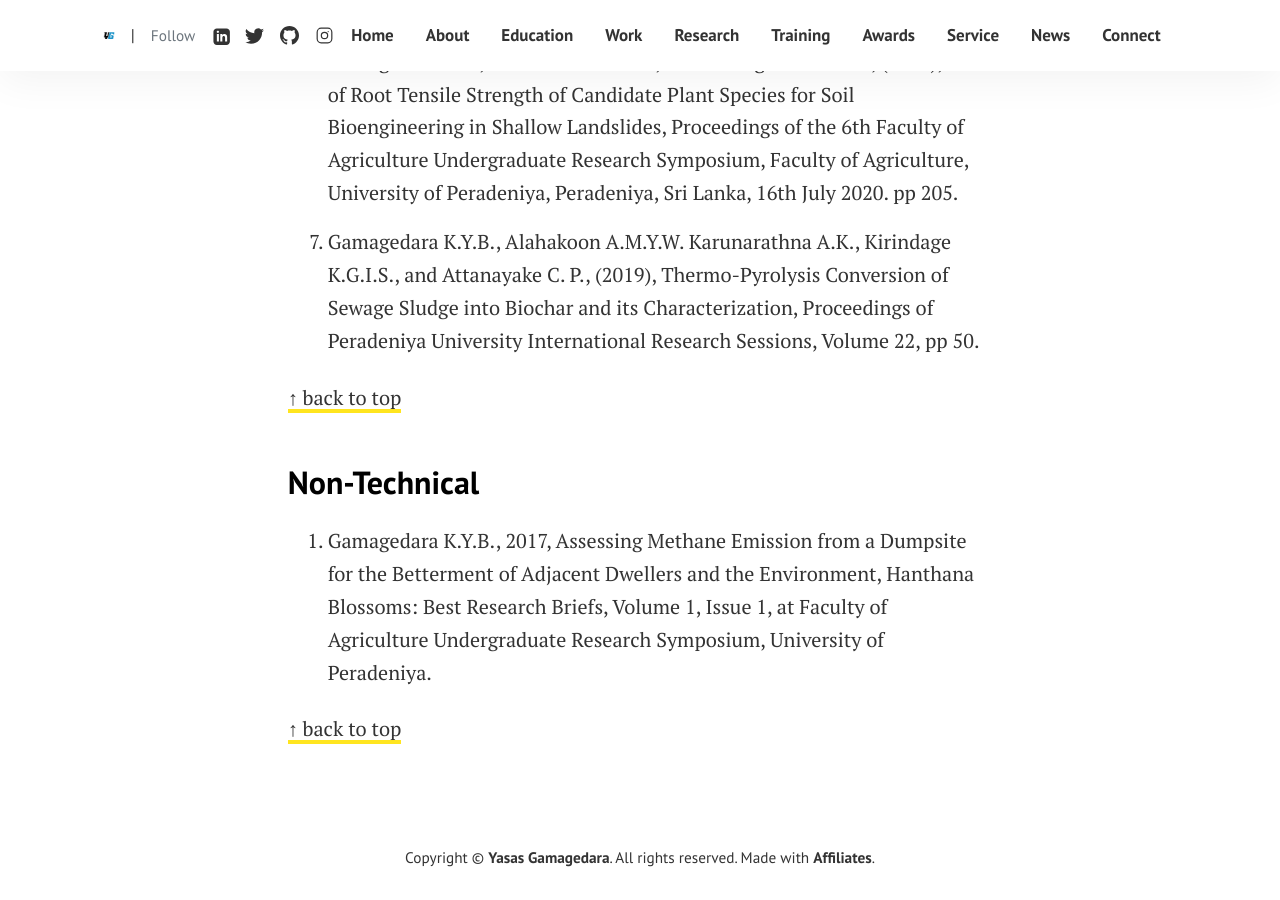
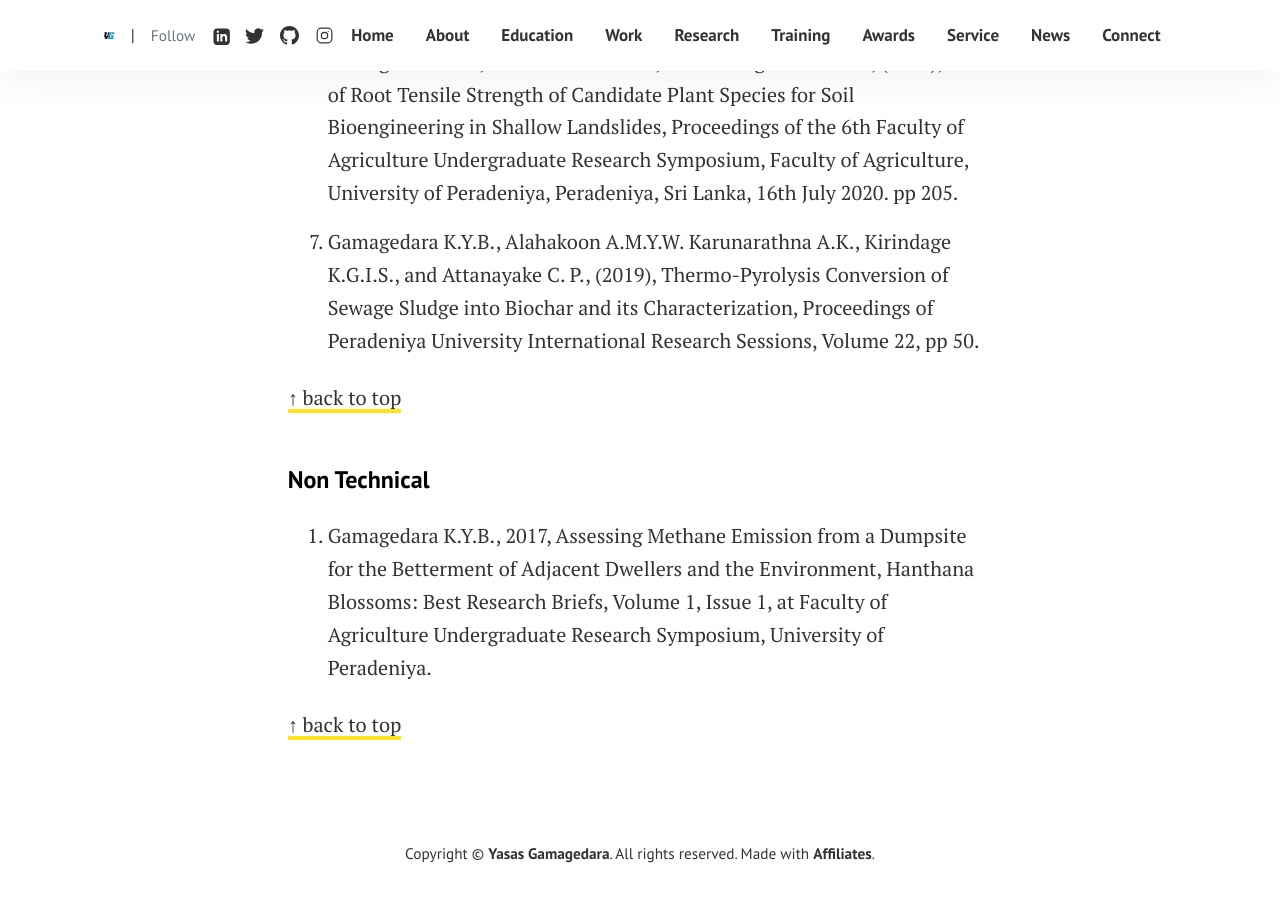
Before and after one commit to kanthsaz/kanthsaz.github.io, a Jekyll site: the page built from pages/research.md, in a window 1280 px wide and 900 px high, scrolled down 6185 px. Built offline with Jekyll 4.4.1, drawn with Linux system fonts in a browser that asks for light colours.

```diff
--- a/pages/research.md
+++ b/pages/research.md
@@ -96,7 +96,7 @@ For the most up-to-date list, please visit my [Google Scholar](https://scholar.g
 
 [↑ back to top](#top)
 
-## Non-Technical
+#### Non Technical
 
 1. Gamagedara K.Y.B., 2017, Assessing Methane Emission from a Dumpsite for the Betterment of Adjacent Dwellers and the Environment, Hanthana Blossoms: Best Research Briefs, Volume 1, Issue 1, at Faculty of Agriculture Undergraduate Research Symposium, University of Peradeniya.
 
```
